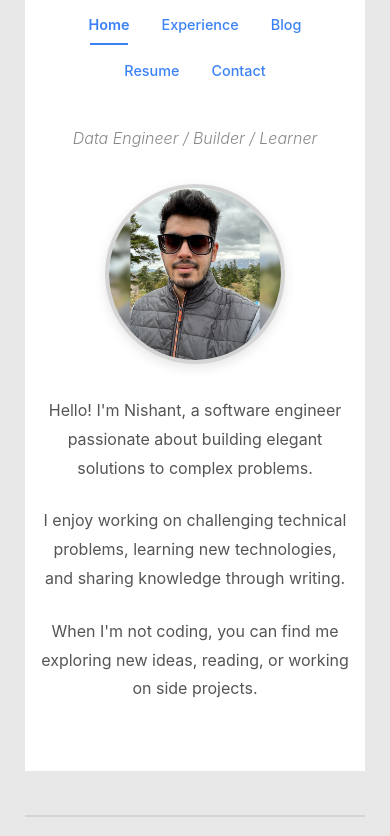
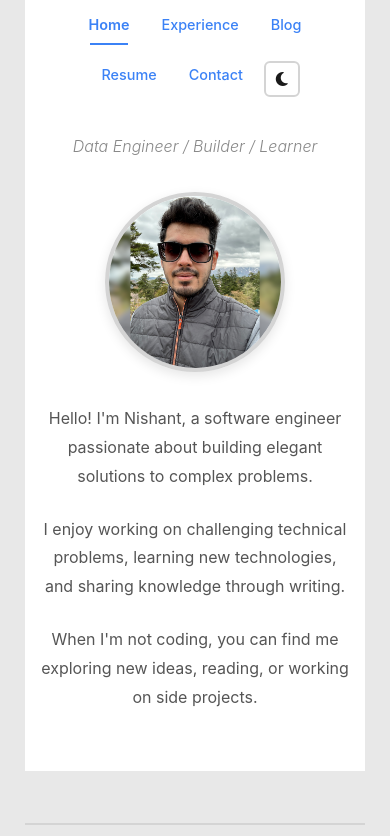
Before and after one commit to arora-nishant/arora-nishant.github.io, a plain HTML site: page index.html in a window 390 px wide. Shown: the part 73-909 px from the top of the page. Drawn offline with Linux system fonts and the light colour scheme.

Commit message:
Revert "Fix dark mode toggle visual bugs"

```diff
--- a/style.css
+++ b/style.css
@@ -38,7 +38,6 @@
 
 /* Smooth color transitions */
 body,
-body::before,
 header,
 main,
 footer,
@@ -929,27 +928,6 @@ footer p {
         padding: 0.4rem 0.8rem;
     }
 
-    /* Mobile: Position toggle button in top-right corner */
-    .theme-toggle {
-        position: fixed;
-        top: 1rem;
-        right: calc(50px + 0.75rem); /* Border width + small padding */
-        width: 40px;
-        height: 40px;
-        padding: 0.5rem;
-        margin: 0;
-        z-index: 1000;
-        box-shadow: 0 2px 8px rgba(0, 0, 0, 0.15);
-    }
-
-    [data-theme="dark"] .theme-toggle {
-        box-shadow: 0 2px 8px rgba(0, 0, 0, 0.3);
-    }
-
-    .theme-toggle i {
-        font-size: 1rem;
-    }
-
     main {
         padding: 0 1.5rem;
     }
@@ -1120,6 +1098,20 @@ footer p {
     border-color: #52525b;
 }
 
+/* Mobile theme toggle adjustments */
+@media (max-width: 768px) {
+    .theme-toggle {
+        width: 36px;
+        height: 36px;
+        padding: 0.4rem;
+        margin-left: 0;
+        margin-top: 0.5rem;
+    }
+
+    .theme-toggle i {
+        font-size: 1rem;
+    }
+}
 
 /* RSS link in footer */
 .rss-link {
```
